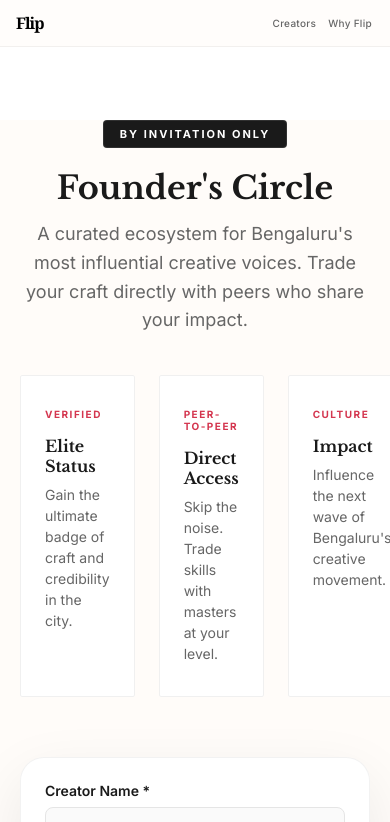
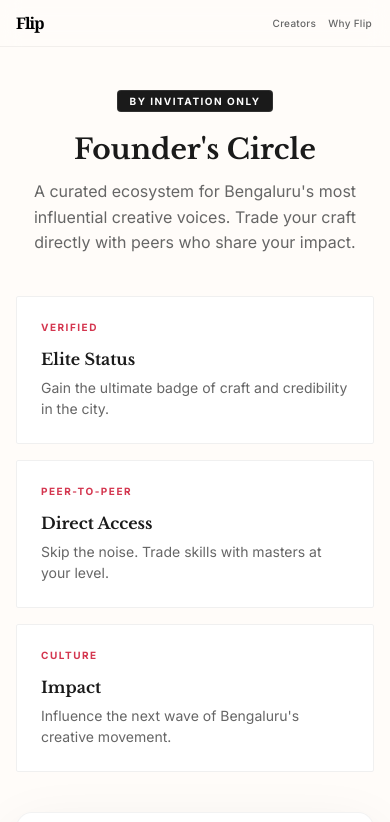
Before and after one commit to adamsyy/flip-frontend, a React (Vite) app: page /onboard in a window 390 px wide. Shown: the top 822 px of the page. Built offline with nearby package versions, Linux system fonts and the light colour scheme; no server answers.

Commit message:
feat: improve onboard page responsiveness, update global background color, and disable social images for onboarding

```diff
--- a/src/components/SEO/SEO.tsx
+++ b/src/components/SEO/SEO.tsx
@@ -5,13 +5,15 @@ interface SEOProps {
   description?: string;
   image?: string;
   url?: string;
+  showImage?: boolean;
 }
 
 export const SEO: React.FC<SEOProps> = ({
   title,
   description,
   image = 'https://flipyu.in/images/social/og-main.png',
-  url = 'https://flipyu.in/'
+  url = 'https://flipyu.in/',
+  showImage = true
 }) => {
   const fullTitle = title ? `${title} | Flip` : 'Flip - Swap your skills. Find your people.';
   const fullDescription = description || "Trade a little Kannada for a killer Biryani recipe. No lectures, no 'experts' just humans teaching humans what they know best.";
@@ -45,15 +47,15 @@ export const SEO: React.FC<SEOProps> = ({
       {/* Open Graph */}
       <meta property="og:title" content={fullTitle} />
       <meta property="og:description" content={fullDescription} />
-      <meta property="og:image" content={image} />
+      <meta property="og:image" content={showImage ? image : ""} />
       <meta property="og:url" content={url} />
       <meta property="og:type" content="website" />
 
       {/* Twitter Card */}
-      <meta name="twitter:card" content="summary_large_image" />
+      <meta name="twitter:card" content={showImage ? "summary_large_image" : "summary"} />
       <meta name="twitter:title" content={fullTitle} />
       <meta name="twitter:description" content={fullDescription} />
-      <meta name="twitter:image" content={image} />
+      <meta name="twitter:image" content={showImage ? image : ""} />
 
       {/* Structured Data */}
       <script type="application/ld+json">
--- a/src/index.css
+++ b/src/index.css
@@ -27,7 +27,7 @@ body {
   font-family: 'Inter', -apple-system, BlinkMacSystemFont, 'Segoe UI', 'Roboto', sans-serif;
   -webkit-font-smoothing: antialiased;
   -moz-osx-font-smoothing: grayscale;
-  background: #fff;
+  background: #fffcf9;
   color: #333;
 }
 
--- a/src/pages/OnboardPage/OnboardPage.module.css
+++ b/src/pages/OnboardPage/OnboardPage.module.css
@@ -1,8 +1,8 @@
 .container {
   max-width: 800px;
-  margin: 120px auto 100px;
+  margin: 110px auto 100px;
   padding: 0 20px;
-  min-height: calc(100vh - 220px);
+  min-height: calc(100vh - 210px);
 }
 
 .header {
@@ -271,12 +271,57 @@
   background: #333;
 }
 
-@media (max-width: 600px) {
+@media (max-width: 768px) {
+  .container {
+    margin: 100px auto 60px;
+  }
+
+  .whyJoin {
+    grid-template-columns: 1fr;
+    gap: 16px;
+    margin-bottom: 40px;
+  }
+
+  .whyCard {
+    padding: 24px;
+  }
+
   .form {
-    padding: 24px;
+    padding: 32px;
+    gap: 24px;
   }
 
   .header h1 {
     font-size: 32px;
   }
+
+  .header p {
+    font-size: 16px;
+  }
 }
+
+@media (max-width: 480px) {
+  .container {
+    margin: 90px auto 40px;
+    padding: 0 16px;
+  }
+
+  .header h1 {
+    font-size: 28px;
+  }
+
+  .form {
+    padding: 24px 16px;
+    border-radius: 16px;
+  }
+
+  .exclusiveBadge {
+    padding: 4px 12px;
+    font-size: 10px;
+    letter-spacing: 1.5px;
+  }
+
+  .successCard {
+    padding: 40px 20px;
+  }
+}
--- a/src/pages/OnboardPage/OnboardPage.tsx
+++ b/src/pages/OnboardPage/OnboardPage.tsx
@@ -120,7 +120,7 @@ export const OnboardPage = () => {
       <SEO
         title="Founder's Circle | BY INVITATION ONLY"
         description="A curated ecosystem for Bengaluru's most influential creative voices. Trade your craft directly with peers who share your impact."
-        image="https://flipyu.in/images/social/og-onboard.png"
+        showImage={false}
       />
       <div className={styles.header}>
         <div className={styles.badgeLine}>
```
